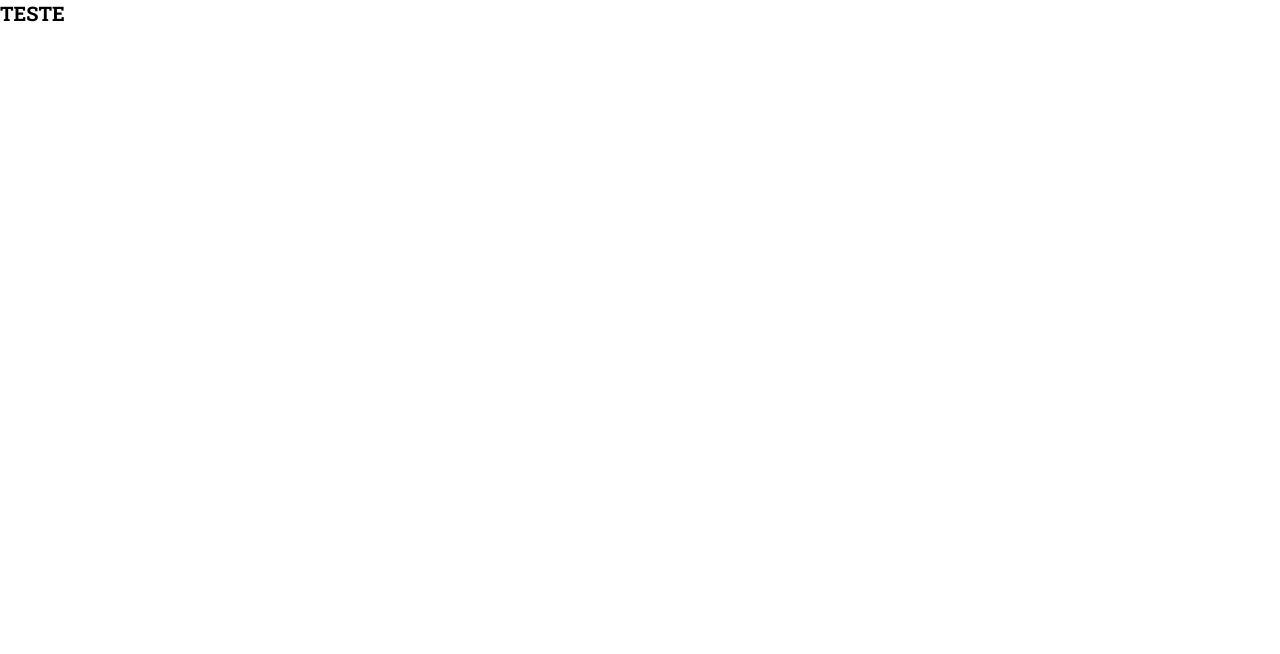
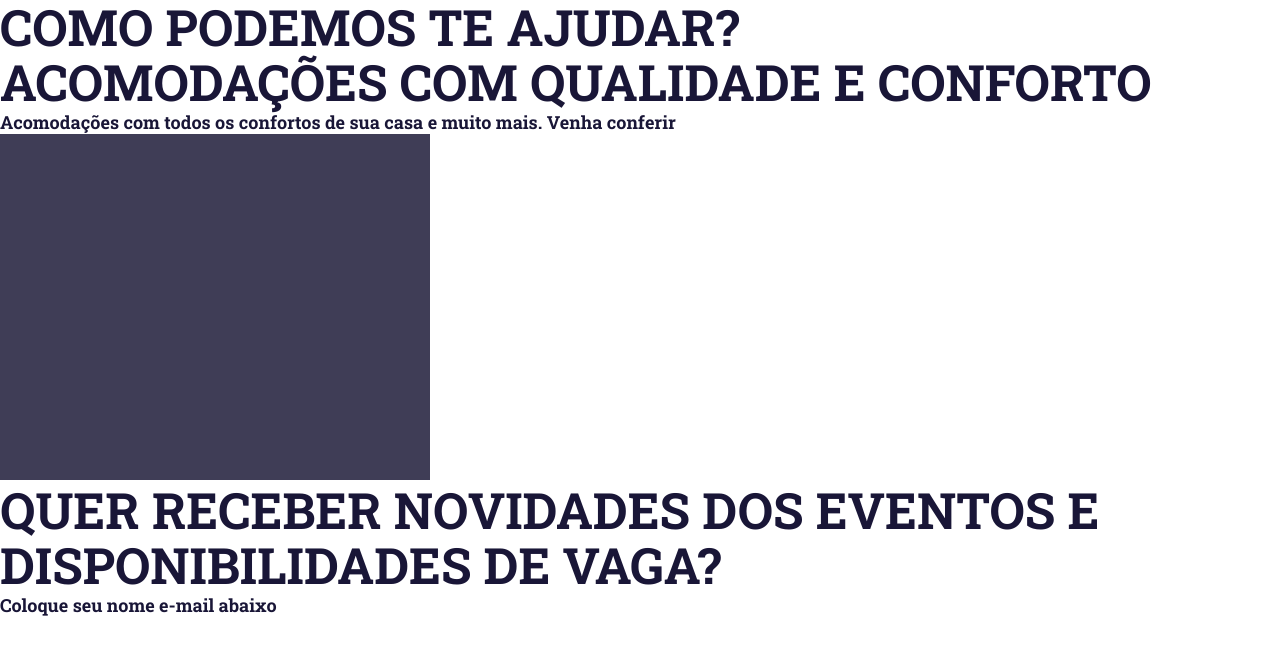
Before and after one commit to Wanhenri/PBJ_page, a React (Create React App) app in the folder app/: page / in a window 1280 px wide. Shown: the top 654 px of the page. Built offline with nearby package versions, Linux system fonts and the light colour scheme.

Commit message:
acrescentando paramentos no index da Home

```diff
--- a/app/src/pages/Home/index.js
+++ b/app/src/pages/Home/index.js
@@ -1,7 +1,31 @@
-import React from "react";
+import React, { Fragment } from "react";
 
-import Title from "../../objects/Title";
+import AcomodacaoPousada from "../../components/acomodacao";
 
-const Home = () => (<Title>TESTE</Title>);
+import TitleAcomodacao from "../../components/TitleAcomodacao"
+import TitleAjuda from "../../components/TitleAjuda"
+import TitleNovidade from "../../components/TitleNovidade"
+import SubtitlePousada from "../../components/SubtitlePousada";
+
+const Home = () => (
+    <Fragment>
+        <TitleAjuda>COMO PODEMOS TE AJUDAR?</TitleAjuda>
+
+        <TitleAcomodacao>ACOMODAÇÕES COM QUALIDADE E CONFORTO</TitleAcomodacao>
+
+        <SubtitlePousada>
+            Acomodações com todos os confortos de sua casa e muito mais.
+            Venha conferir
+        </SubtitlePousada>
+
+        <AcomodacaoPousada />
+
+        <TitleNovidade>QUER RECEBER NOVIDADES DOS EVENTOS E DISPONIBILIDADES DE VAGA?</TitleNovidade>
+
+        <SubtitlePousada>Coloque seu nome e-mail abaixo</SubtitlePousada>
+
+
+    </Fragment>
+);
 
 export default Home;
```
